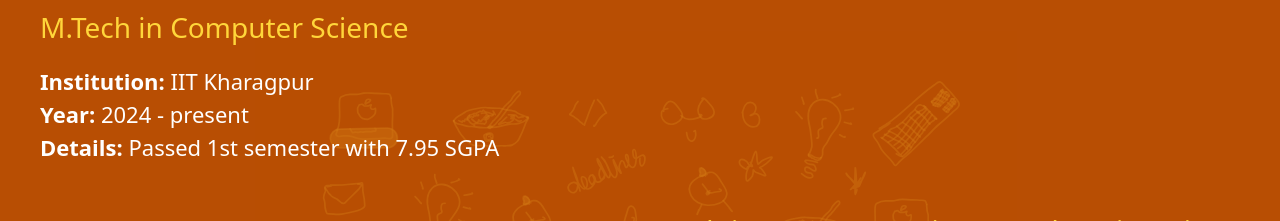
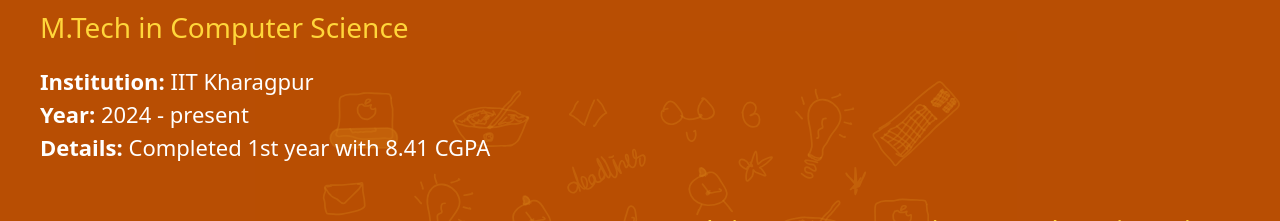
Before and after one commit to smart-worker/portfolio-site, a React (Create React App) app: page / in a window 1280 px wide. Shown: the part 3780-4001 px from the top of the page. Built offline with nearby package versions, Linux system fonts and the light colour scheme.

Commit message:
updated education info

```diff
--- a/src/components/Education/Education.js
+++ b/src/components/Education/Education.js
@@ -10,7 +10,7 @@
     degree: "M.Tech in Computer Science",
     institution: "IIT Kharagpur",
     year: "2024 - present",
-    details: "Passed 1st semester with 7.95 SGPA",
+    details: "Completed 1st year with 8.41 CGPA",
   },
   {
     degree: "B.Tech in Computer Science and Engineering",
```
Also changed, not shown: src/context/ThemeContext.js (added).
